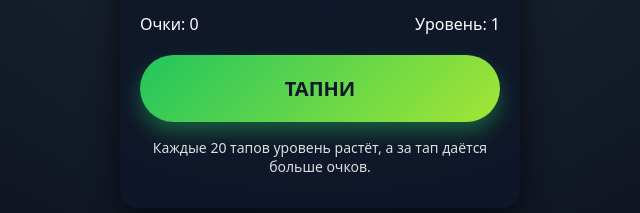
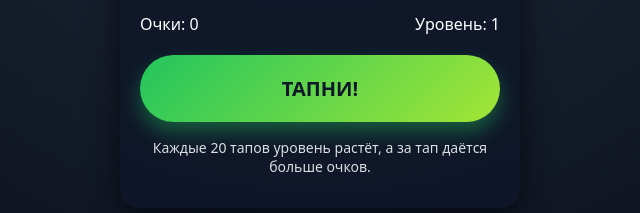
Before and after one commit to FAN-LOKO/miniup-tap, a plain HTML site: page index.html in a window 1280 px wide. Shown: the part 325-538 px from the top of the page, 320-960 px from the left. Drawn offline with Linux system fonts and the light colour scheme.

Commit message:
Update index.html

```diff
--- a/index.html
+++ b/index.html
@@ -16,7 +16,7 @@
     </div>
 
     <button id="tapButton" class="tap-button">
-      ТАПНИ
+      ТАПНИ!
     </button>
 
     <div class="info">
```
